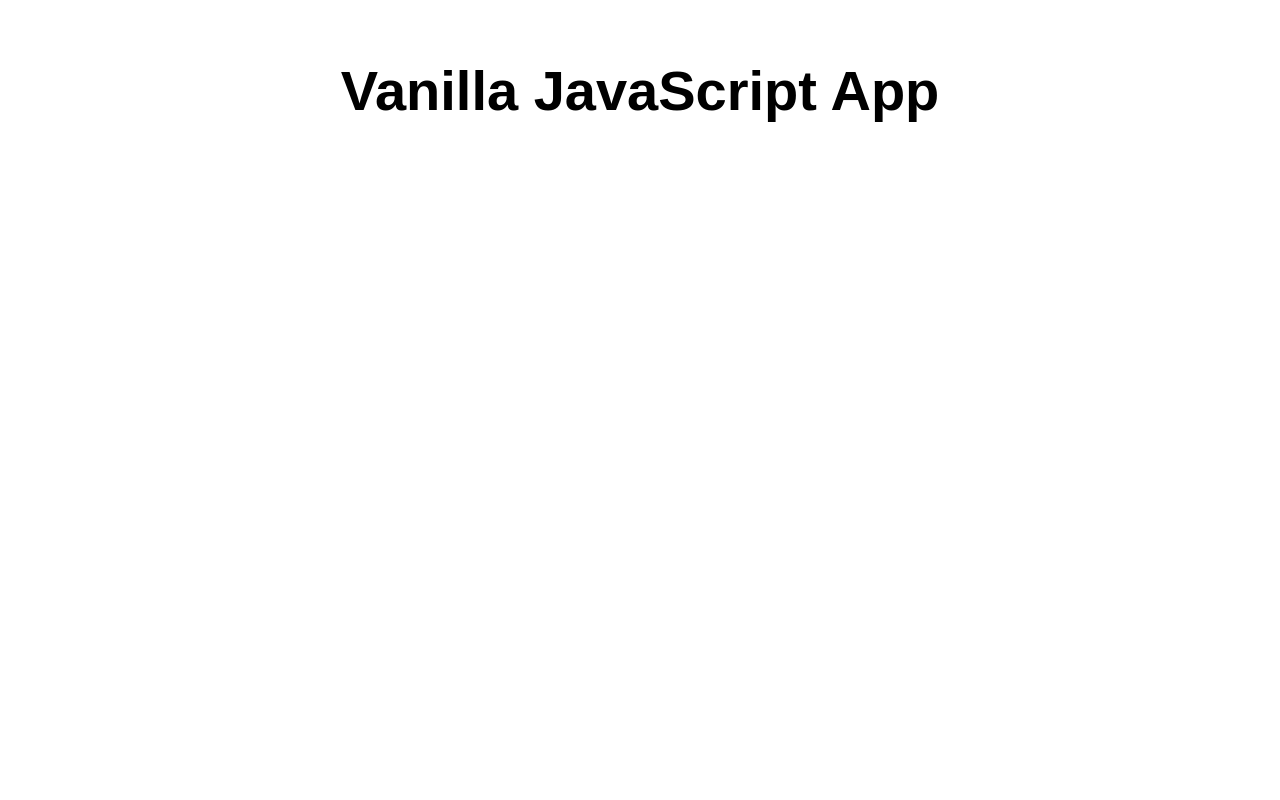
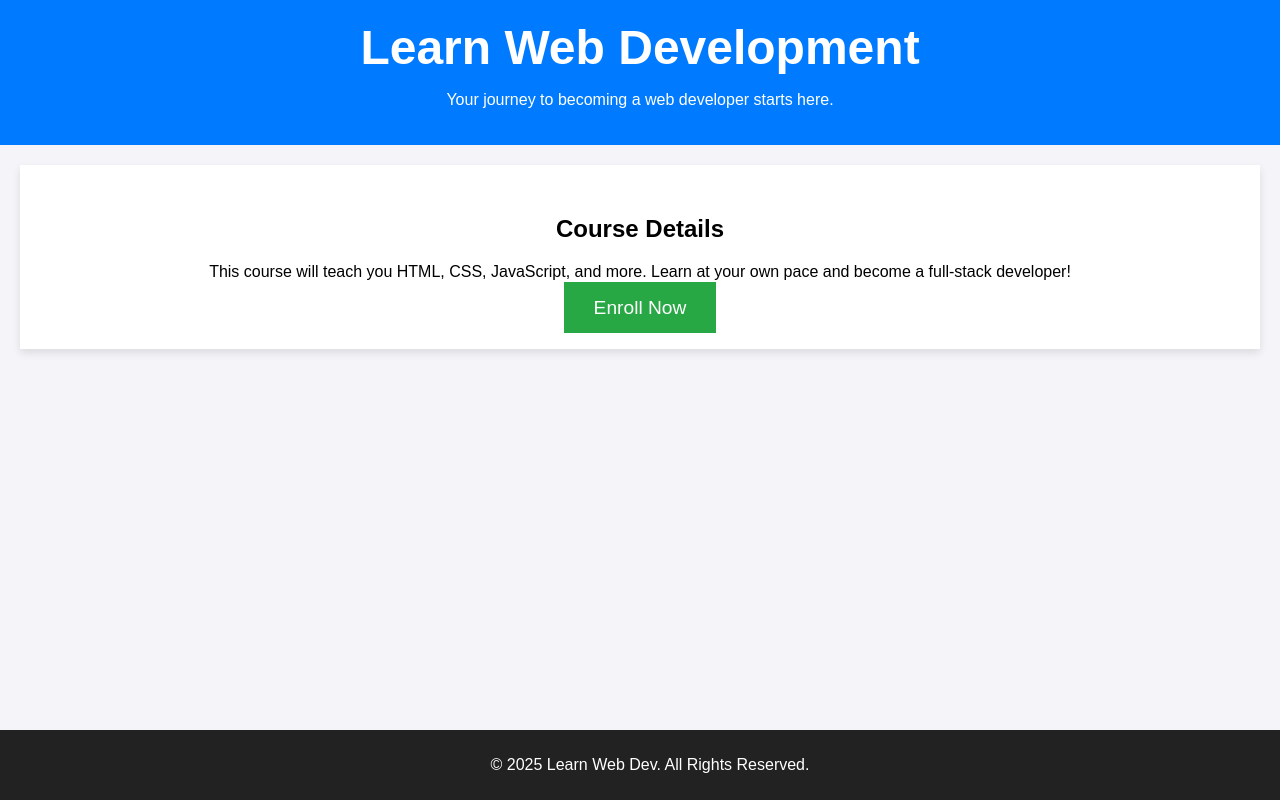
Before and after one commit to soham0809/practical2, a website: page src/index.html in a window 1280 px wide. Drawn offline with Linux system fonts and the light colour scheme.

Commit message:
Update index.html

```diff
--- a/src/index.html
+++ b/src/index.html
@@ -1,17 +1,67 @@
 <!DOCTYPE html>
 <html lang="en">
+<head>
+    <meta charset="UTF-8">
+    <meta name="viewport" content="width=device-width, initial-scale=1.0">
+    <title>Online Course</title>
+    <link rel="stylesheet" href="style.css"> <!-- Link to external CSS file -->
+    <style>
+        body {
+            font-family: Arial, sans-serif;
+            background-color: #f4f4f9;
+            margin: 0;
+            padding: 0;
+            text-align: center;
+        }
+        header {
+            background-color: #007bff;
+            color: white;
+            padding: 20px;
+        }
+        h1 {
+            margin: 0;
+            font-size: 3em;
+        }
+        .course-description {
+            background-color: white;
+            padding: 30px;
+            margin: 20px;
+            box-shadow: 0 4px 8px rgba(0, 0, 0, 0.1);
+        }
+        .cta-button {
+            background-color: #28a745;
+            color: white;
+            padding: 15px 30px;
+            font-size: 1.2em;
+            border: none;
+            cursor: pointer;
+            text-decoration: none;
+            margin-top: 20px;
+        }
+        footer {
+            background-color: #222;
+            color: white;
+            padding: 10px;
+            position: absolute;
+            bottom: 0;
+            width: 100%;
+        }
+    </style>
+</head>
+<body>
+    <header>
+        <h1>Learn Web Development</h1>
+        <p>Your journey to becoming a web developer starts here.</p>
+    </header>
 
-<head>
-  <meta charset="UTF-8">
-  <meta name="viewport" content="width=device-width, initial-scale=1.0">
-  <link rel="stylesheet" href="styles.css">
-  <title>Vanilla JavaScript App</title>
-</head>
+    <div class="course-description">
+        <h2>Course Details</h2>
+        <p>This course will teach you HTML, CSS, JavaScript, and more. Learn at your own pace and become a full-stack developer!</p>
+        <a href="#" class="cta-button">Enroll Now</a>
+    </div>
 
-<body>
-  <main>
-    <h1>Vanilla JavaScript App</h1>
-  </main>
+    <footer>
+        <p>&copy; 2025 Learn Web Dev. All Rights Reserved.</p>
+    </footer>
 </body>
-
 </html>
```
